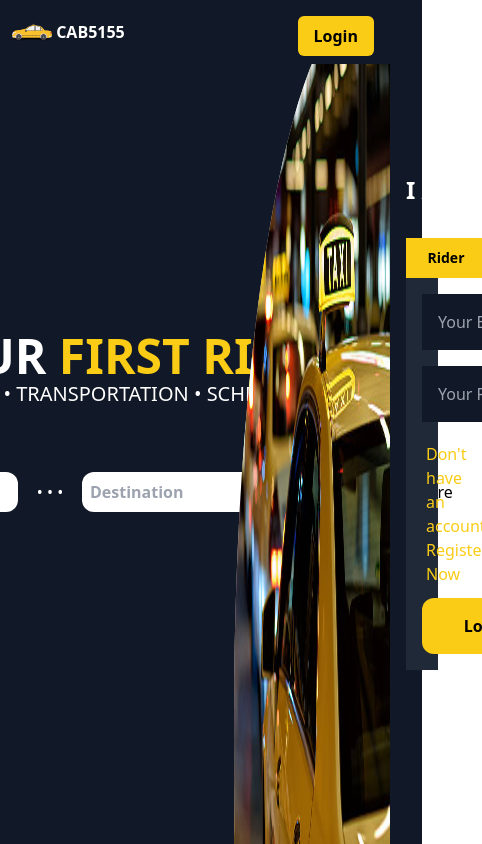
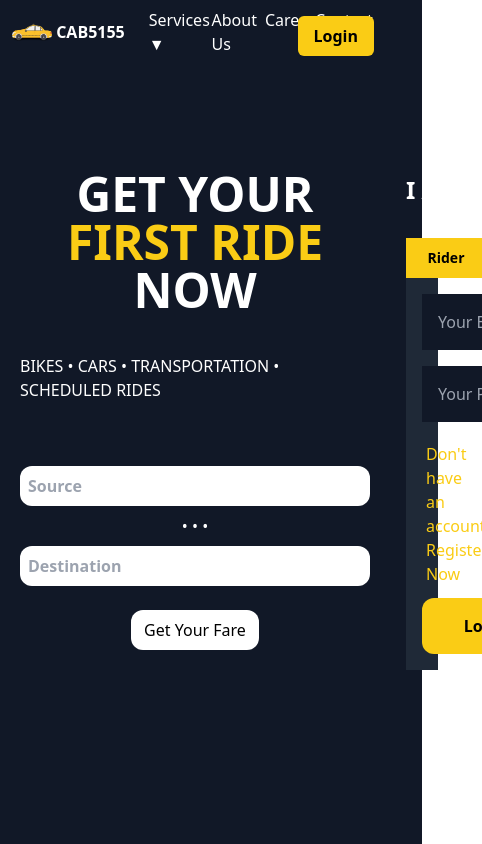
Before and after one commit to FirstTrackSolutionTechologies/CABINDIA, a React (Vite) app: page / in a window 390 px wide. Shown: the whole page, 482 px wide, since content can reach past the window. Built offline with nearby package versions, Linux system fonts and the light colour scheme.

Commit message:
test : test

```diff
--- a/src/Components/Contact.tsx
+++ b/src/Components/Contact.tsx
@@ -9,7 +9,7 @@ const Contact = () => {
       </div> */}
       <div className="flex md:flex-row flex-col md:w-[1100px]  w-full justify-between items-center xs:p-16 p-2">
     <div className="md:w-[600px] flex flex-col justify-center items-center w-full p-4 md:text-6xl text-4xl font-bold text-white" >
-      <p className="w-full">CONTACT US FROM </p><p className="flex w-full text-yellow-400">ANY PART OF THE WORLD</p>
+      <p className="md:w-auto w-full">CONTACT US FROM </p><p className="md:block flex md:w-auto w-full text-yellow-400">ANY PART OF THE WORLD</p>
     </div>
       <form action="" className="h-96 flex flex-col justify-between px-4 py-6 md:w-96 w-full">
         <input className="md:w-80 w-full p-2 rounded-xl" type="text" name="name" placeholder="Your good name" />
--- a/src/Components/Header.tsx
+++ b/src/Components/Header.tsx
@@ -53,18 +53,18 @@ const Header : FC<IHeaderProps> = ({width, active, isLoggedIn }) => {
   const logo = "logo.png";
   return (
     <div className={`fixed lg:w-${width} w-full z-10 top-0`}>
-      <div className="flex w-full h-16 bg-gray-900 items-center px-3 py-2 justify-center text-white">
-        <div className="relative lg:w-3/5 w-full">
+      <div className="flex w-full h-16  items-center px-3 py-2 justify-center text-white">
+        <div className="relative lg:w-3/5 bg-gray-900 w-full">
           <div className="flex w-full items-center">
+            <Link to={'/'} className="flex h-16 items-center">
             <img className="w-10" src={logo} alt="" />
             &nbsp;
             <span className="text-md font-bold">CAB5155</span>
-            <div className="absolute right-0">
-              <div className="lg:flex justify-between w-96  hidden">
+            </Link>
+              <div className="flex justify-between w-96 ml-16  ">
                 {navItems.map((item : any, index) => (
                   <NavItem item={item} index={index} active={active} />
                 ))}
-              </div>
             </div>
           </div>
         </div>
--- a/src/Components/Welcome.tsx
+++ b/src/Components/Welcome.tsx
@@ -2,43 +2,43 @@ const Welcome = () => {
   const welcome = "welcome.jpg";
   return (
     <div className="flex h-screen bg-gray-900">
-      <div className="flex-col text-white w-2/3 bg-gray-900 flex items-center justify-center ">
+      <div className="flex-col text-white lg:w-2/3 w-full bg-gray-900 flex items-center justify-center sm:p-0 px-5 ">
         <div className="flex justify-center items-center flex-col">
-        <p className="text-5xl font-extrabold">GET YOUR <span className="text-yellow-400">FIRST RIDE</span> NOW</p>
-        <p className="text-xl text-white">BIKES • CARS • TRANSPORTATION • SCHEDULED RIDES</p>
-        <div>
+        <p className="md:text-5xl text-5xl font-extrabold sm:block flex flex-col items-center">GET YOUR <span className="text-yellow-400">FIRST RIDE</span> NOW</p>
+        <p className="md:text-xl text-md sm:mt-0 mt-10 text-white ">BIKES • CARS • TRANSPORTATION • SCHEDULED RIDES</p>
+        <div className="md:w-auto w-full">
           <form
-            className="flex w-full items-center justify-between mt-16"
+            className="flex md:flex-row flex-col w-full items-center justify-between mt-16"
             action=""
           >
-            <div className="flex flex-col w-60">
+
               <input
-                className="w-60 h-10 rounded-xl p-2 text-black font-bold bg-white"
+                className="md:w-60 w-full h-10 rounded-xl p-2 text-black font-bold bg-white"
                 placeholder="Source"
                 type="text"
                 name="source"
               />
-            </div>
+
             <div className="flex justify-center items-center w-16 h-10">
               • • •
             </div>
-            <div className="flex flex-col w-60">
+
               <input
-                className="w-60 h-10 rounded-xl p-2 text-black font-bold bg-white"
+                className="md:w-60 w-full h-10 rounded-xl p-2 text-black font-bold bg-white"
                 type="text"
                 name="destination"
                 placeholder="Destination"
               />
-            </div>
 
-            <button className="w-32 h-10 p-2 bg-white rounded-xl mx-4 text-black">
+
+            <button className="w-32 h-10 m-6 p-2 bg-white rounded-xl mx-4 text-black">
               Get Your Fare
             </button>
           </form>
         </div>
         </div>
       </div>
-      <div className="absolute right-0 w-[40%] bg-black rounded-tl-[85%] overflow-hidden">
+      <div className="absolute lg:block hidden right-0 w-[40%] bg-black rounded-tl-[85%] overflow-hidden">
         <div className="w-full bg-gray-300 flex items-center justify-center ">
             <div className="overflow-hidden bg-black border-none">
           <img className="w-full h-screen " src={welcome} alt="" />
--- a/src/Constants/index.ts
+++ b/src/Constants/index.ts
@@ -1,8 +1,5 @@
 export const navItems = [
-    {
-        name: 'Home',
-        link: '/'
-    },
+
     {
         name: 'Services',
         link: '/services',
```
Also changed, not shown: 1 other file (tests, documents, lock files or other folders).
